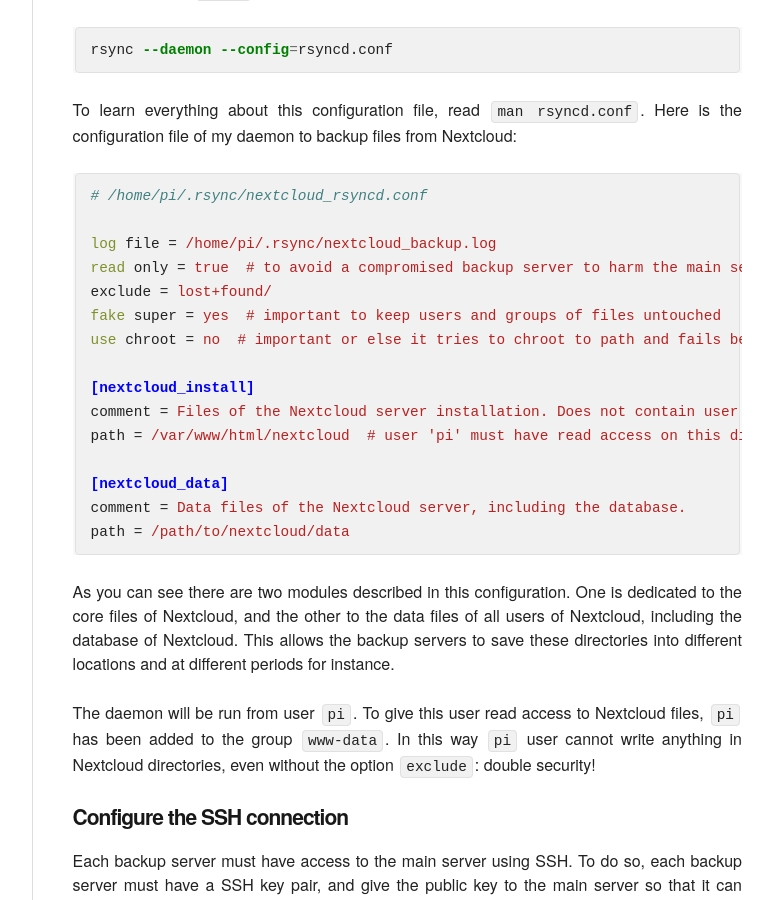
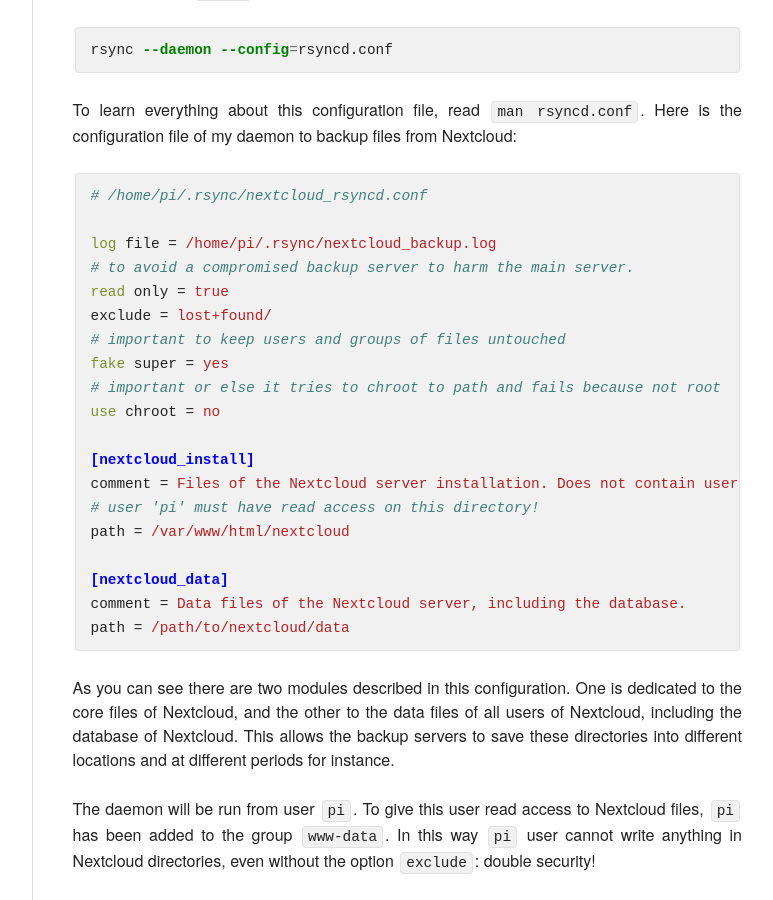
Before and after one commit to RomainTT/romaintt.github.io, a Jekyll site: the page built from _posts/2019-04-15-backup-nextcloud.md, in a window 1280 px wide and 900 px high, scrolled down 2333 px. Shown: the whole window, without its empty margins (378-1151 px from the left). Built offline with Jekyll 4.4.1, drawn with Linux system fonts in a browser that asks for light colours.

```diff
--- a/_posts/2019-04-15-backup-nextcloud.md
+++ b/_posts/2019-04-15-backup-nextcloud.md
@@ -100,14 +100,18 @@ Here is the configuration file of my daemon to backup files from Nextcloud:
 # /home/pi/.rsync/nextcloud_rsyncd.conf
 
 log file = /home/pi/.rsync/nextcloud_backup.log
-read only = true  # to avoid a compromised backup server to harm the main server.
+# to avoid a compromised backup server to harm the main server.
+read only = true
 exclude = lost+found/
-fake super = yes  # important to keep users and groups of files untouched
-use chroot = no  # important or else it tries to chroot to path and fails because not root
+# important to keep users and groups of files untouched
+fake super = yes
+# important or else it tries to chroot to path and fails because not root
+use chroot = no
 
 [nextcloud_install]
 comment = Files of the Nextcloud server installation. Does not contain user data.
-path = /var/www/html/nextcloud  # user 'pi' must have read access on this directory!
+# user 'pi' must have read access on this directory!
+path = /var/www/html/nextcloud
 
 [nextcloud_data]
 comment = Data files of the Nextcloud server, including the database.
```
